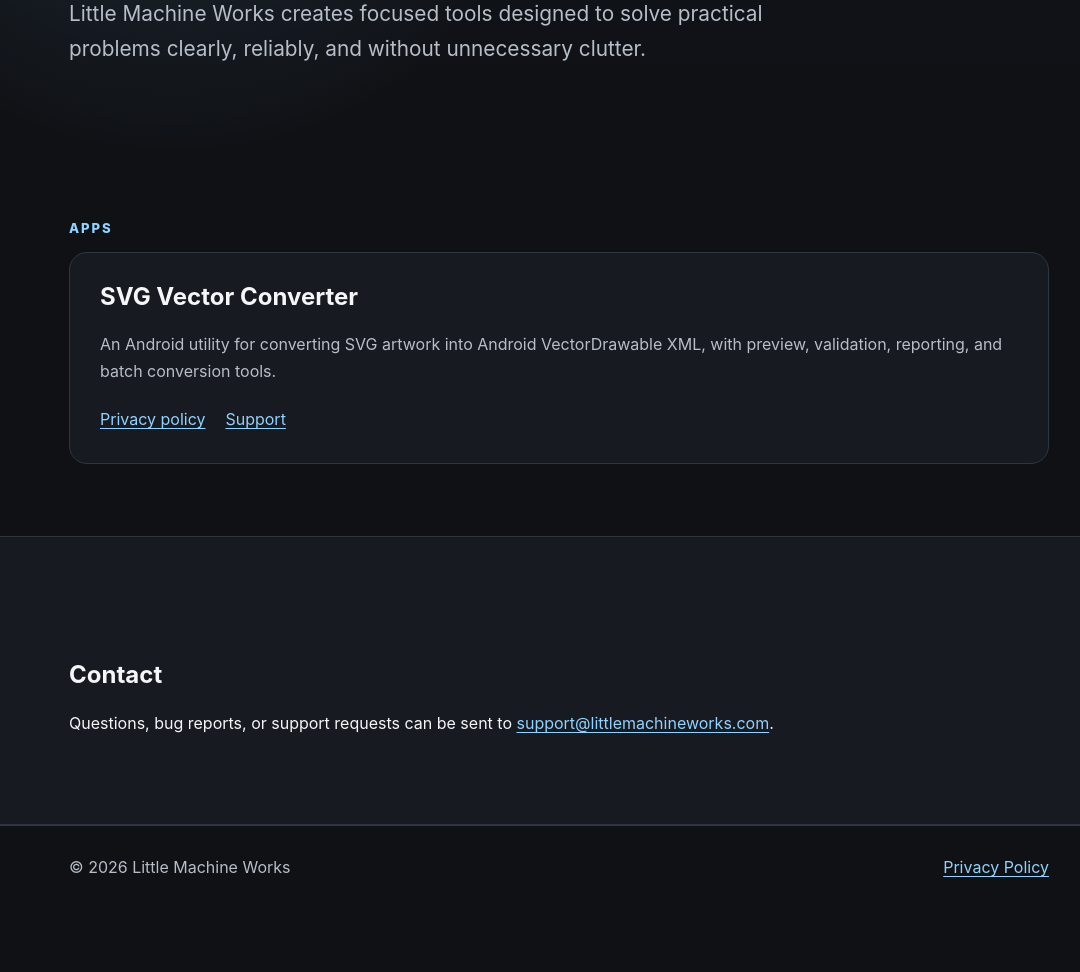
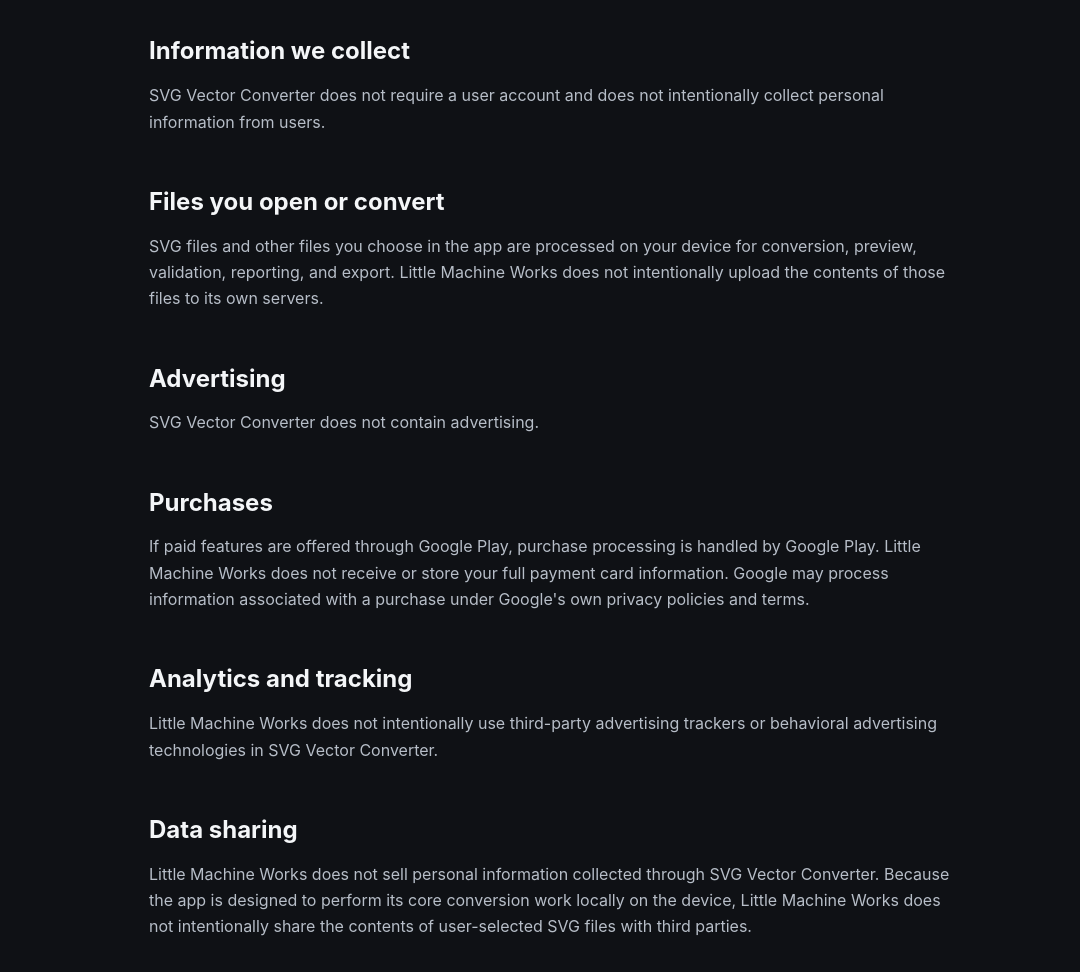
Before and after one commit to mantis122/littlemachineworks-site, a plain HTML site: page index.html in a window 1280 px wide. Shown: the part 388-1360 px from the top of the page, without its empty margins (81-1161 px from the left). Before the commit the page ends 1309 px from the top, so only its background shows below. Drawn offline with Linux system fonts and the light colour scheme.

Commit message:
Add files via upload

```diff
--- a/index.html
+++ b/index.html
@@ -3,46 +3,68 @@
 <head>
 <meta charset="utf-8">
 <meta name="viewport" content="width=device-width, initial-scale=1">
-<title>Little Machine Works</title>
-<meta name="description" content="Little Machine Works creates focused, practical software tools.">
-<link rel="stylesheet" href="styles.css">
+<title>Privacy Policy | Little Machine Works</title>
+<meta name="description" content="Privacy policy for SVG Vector Converter by Little Machine Works.">
+<link rel="stylesheet" href="../styles.css">
 </head>
 <body>
 <header class="site-header">
   <div class="wrap header-inner">
-    <a class="brand" href="./">Little Machine Works</a>
+    <a class="brand" href="../">Little Machine Works</a>
     <nav aria-label="Primary navigation">
-      <a href="#apps">Apps</a>
-      <a href="privacy/">Privacy</a>
+      <a href="../#apps">Apps</a>
+      <a href="./" aria-current="page">Privacy</a>
       <a href="mailto:support@littlemachineworks.com">Contact</a>
     </nav>
   </div>
 </header>
-<main>
-<section class="hero"><div class="wrap">
-  <p class="eyebrow">Independent software studio</p>
-  <h1>Useful software, built with care.</h1>
-  <p class="lede">Little Machine Works creates focused tools designed to solve practical problems clearly, reliably, and without unnecessary clutter.</p>
-</div></section>
-<section id="apps" class="section"><div class="wrap">
-  <p class="eyebrow">Apps</p>
-  <div class="card">
-    <h2>SVG Vector Converter</h2>
-    <p>An Android utility for converting SVG artwork into Android VectorDrawable XML, with preview, validation, reporting, and batch conversion tools.</p>
-    <div class="card-links">
-      <a href="privacy/">Privacy policy</a>
-      <a href="mailto:support@littlemachineworks.com">Support</a>
-    </div>
-  </div>
-</div></section>
-<section class="section section-muted"><div class="wrap">
+<main class="section">
+<article class="wrap policy">
+  <p class="eyebrow">SVG Vector Converter</p>
+  <h1>Privacy Policy</h1>
+  <p class="updated"><strong>Effective date:</strong> August 24, 2026</p>
+
+  <p>Little Machine Works respects your privacy. This Privacy Policy explains how <strong>SVG Vector Converter</strong> handles information when you use the app.</p>
+
+  <h2>Information we collect</h2>
+  <p>SVG Vector Converter does not require a user account and does not intentionally collect personal information from users.</p>
+
+  <h2>Files you open or convert</h2>
+  <p>SVG files and other files you choose in the app are processed on your device for conversion, preview, validation, reporting, and export. Little Machine Works does not intentionally upload the contents of those files to its own servers.</p>
+
+  <h2>Advertising</h2>
+  <p>SVG Vector Converter does not contain advertising.</p>
+
+  <h2>Purchases</h2>
+  <p>If paid features are offered through Google Play, purchase processing is handled by Google Play. Little Machine Works does not receive or store your full payment card information. Google may process information associated with a purchase under Google's own privacy policies and terms.</p>
+
+  <h2>Analytics and tracking</h2>
+  <p>Little Machine Works does not intentionally use third-party advertising trackers or behavioral advertising technologies in SVG Vector Converter.</p>
+
+  <h2>Data sharing</h2>
+  <p>Little Machine Works does not sell personal information collected through SVG Vector Converter. Because the app is designed to perform its core conversion work locally on the device, Little Machine Works does not intentionally share the contents of user-selected SVG files with third parties.</p>
+
+  <h2>Data retention and deletion</h2>
+  <p>Little Machine Works does not maintain user accounts or an application database containing the contents of files you convert. Files you save or export remain under your control on your device or in the storage location you choose. You can delete those files using your device or storage provider.</p>
+
+  <h2>Children's privacy</h2>
+  <p>SVG Vector Converter is a general-purpose utility and is not directed specifically to children. Little Machine Works does not knowingly collect personal information from children through the app.</p>
+
+  <h2>Security</h2>
+  <p>We use reasonable measures appropriate to the nature of the app to protect information handled by the service. No method of electronic storage or transmission can be guaranteed to be completely secure.</p>
+
+  <h2>Changes to this policy</h2>
+  <p>This policy may be updated as SVG Vector Converter changes. The effective date at the top of this page will be updated when material changes are published.</p>
+
   <h2>Contact</h2>
-  <p>Questions, bug reports, or support requests can be sent to <a href="mailto:support@littlemachineworks.com">support@littlemachineworks.com</a>.</p>
-</div></section>
+  <p>If you have questions about this Privacy Policy or SVG Vector Converter, contact:</p>
+  <p><strong>Little Machine Works</strong><br>
+  <a href="mailto:support@littlemachineworks.com">support@littlemachineworks.com</a></p>
+</article>
 </main>
 <footer class="site-footer"><div class="wrap footer-inner">
   <span>&copy; 2026 Little Machine Works</span>
-  <a href="privacy/">Privacy Policy</a>
+  <a href="./">Privacy Policy</a>
 </div></footer>
 </body>
 </html>
```
